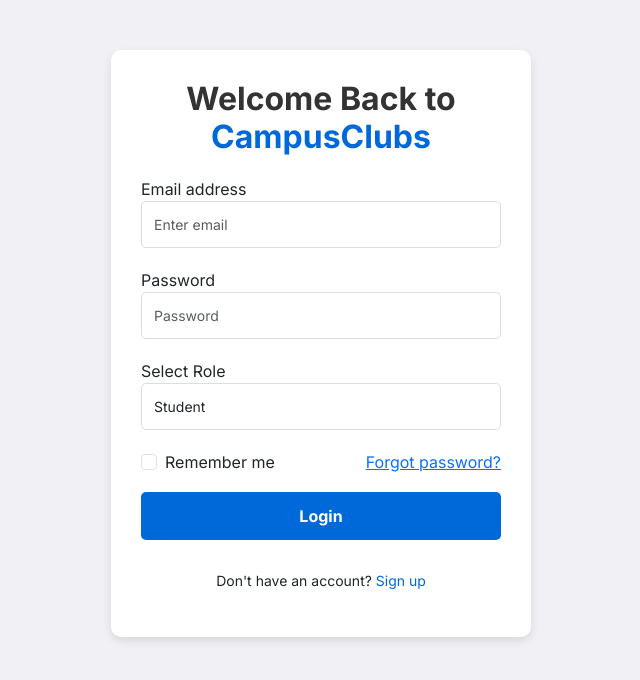
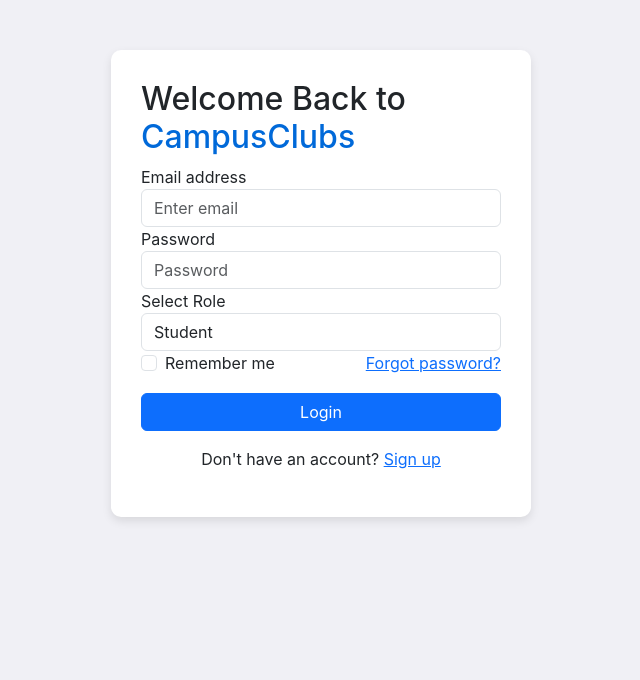
Before and after one commit to leojoegem/campusclubs, a PHP site: page / in a window 1280 px wide. Shown: the top 680 px of the page, without its empty margins (319-959 px from the left). Run offline with PHP 8.4, Linux system fonts and the light colour scheme; some libraries are stand-ins or nearby versions.

Commit message:
login process role based working

```diff
--- a/index.php
+++ b/index.php
@@ -27,8 +27,10 @@ if ($_SERVER['REQUEST_METHOD'] == 'POST') {
             if ($role === $user['role']) {
                 // Successful login, set session variables
                 $_SESSION['logged_in'] = true;
+                $_SESSION['user_id'] = $user['id'];
                 $_SESSION['email'] = $email;
                 $_SESSION['role'] = $role;
+                $_SESSION['is_admin'] = ($role === 'admin');
 
                 // Redirect based on role
                 if ($role === 'admin') {
@@ -51,18 +53,10 @@ if ($_SERVER['REQUEST_METHOD'] == 'POST') {
 
 <!doctype html>
 <html lang="en">
-
 <head>
     <meta charset="utf-8">
     <meta name="viewport" content="width=device-width, initial-scale=1">
-    <meta name="description" content="">
-    <meta name="author" content="">
     <title>CampusClubs - Login</title>
-
-    <!-- CSS Files -->
-    <link rel="preconnect" href="https://fonts.googleapis.com">
-    <link rel="preconnect" href="https://fonts.gstatic.com" crossorigin>
-    <link href="https://fonts.googleapis.com/css2?family=Inter:wght@100;300;400;700;900&display=swap" rel="stylesheet">
 
     <link href="css/bootstrap.min.css" rel="stylesheet">
     <link href="css/bootstrap-icons.css" rel="stylesheet">
@@ -73,7 +67,6 @@ if ($_SERVER['REQUEST_METHOD'] == 'POST') {
             font-family: 'Inter', sans-serif;
             background-color: #f0f0f5;
         }
-
         .login-container {
             max-width: 420px;
             margin: 50px auto;
@@ -82,58 +75,6 @@ if ($_SERVER['REQUEST_METHOD'] == 'POST') {
             border-radius: 10px;
             box-shadow: 0 4px 10px rgba(0, 0, 0, 0.1);
         }
-
-        .login-container h2 {
-            text-align: center;
-            margin-bottom: 20px;
-            font-weight: 700;
-            color: #333;
-        }
-
-        .form-group {
-            margin-bottom: 20px;
-        }
-
-        .form-control {
-            border-radius: 5px;
-            padding: 12px;
-            font-size: 14px;
-            border: 1px solid #ddd;
-        }
-
-        .btn-custom {
-            width: 100%;
-            padding: 12px;
-            background-color: #0069d9;
-            border: none;
-            border-radius: 5px;
-            color: white;
-            font-size: 16px;
-            font-weight: 700;
-            cursor: pointer;
-            transition: background-color 0.3s;
-        }
-
-        .btn-custom:hover {
-            background-color: #0056b3;
-        }
-
-        .footer {
-            text-align: center;
-            margin-top: 30px;
-            font-size: 14px;
-        }
-
-        .footer a {
-            text-decoration: none;
-            color: #0069d9;
-            font-weight: 500;
-        }
-
-        .footer a:hover {
-            color: #0056b3;
-        }
-
         .error-message {
             color: red;
             text-align: center;
@@ -141,17 +82,11 @@ if ($_SERVER['REQUEST_METHOD'] == 'POST') {
         }
     </style>
 </head>
-
 <body>
-
     <div class="login-container">
         <h2>Welcome Back to <span style="color: #0069d9;">CampusClubs</span></h2>
 
-        <?php
-        if (isset($error_message)) {
-            echo "<div class='error-message'>$error_message</div>";
-        }
-        ?>
+        <?php if (isset($error_message)) { echo "<div class='error-message'>$error_message</div>"; } ?>
 
         <form action="" method="POST">
             <div class="form-group">
@@ -176,14 +111,13 @@ if ($_SERVER['REQUEST_METHOD'] == 'POST') {
                 </div>
                 <a href="#" class="text-primary">Forgot password?</a>
             </div>
-            <button type="submit" class="btn-custom">Login</button>
+            <button type="submit" class="btn btn-primary w-100">Login</button>
         </form>
-        <div class="footer">
+        <div class="text-center mt-3">
             <p>Don't have an account? <a href="signup.php">Sign up</a></p>
         </div>
     </div>
 
     <script src="js/bootstrap.bundle.min.js"></script>
 </body>
-
 </html>
```
